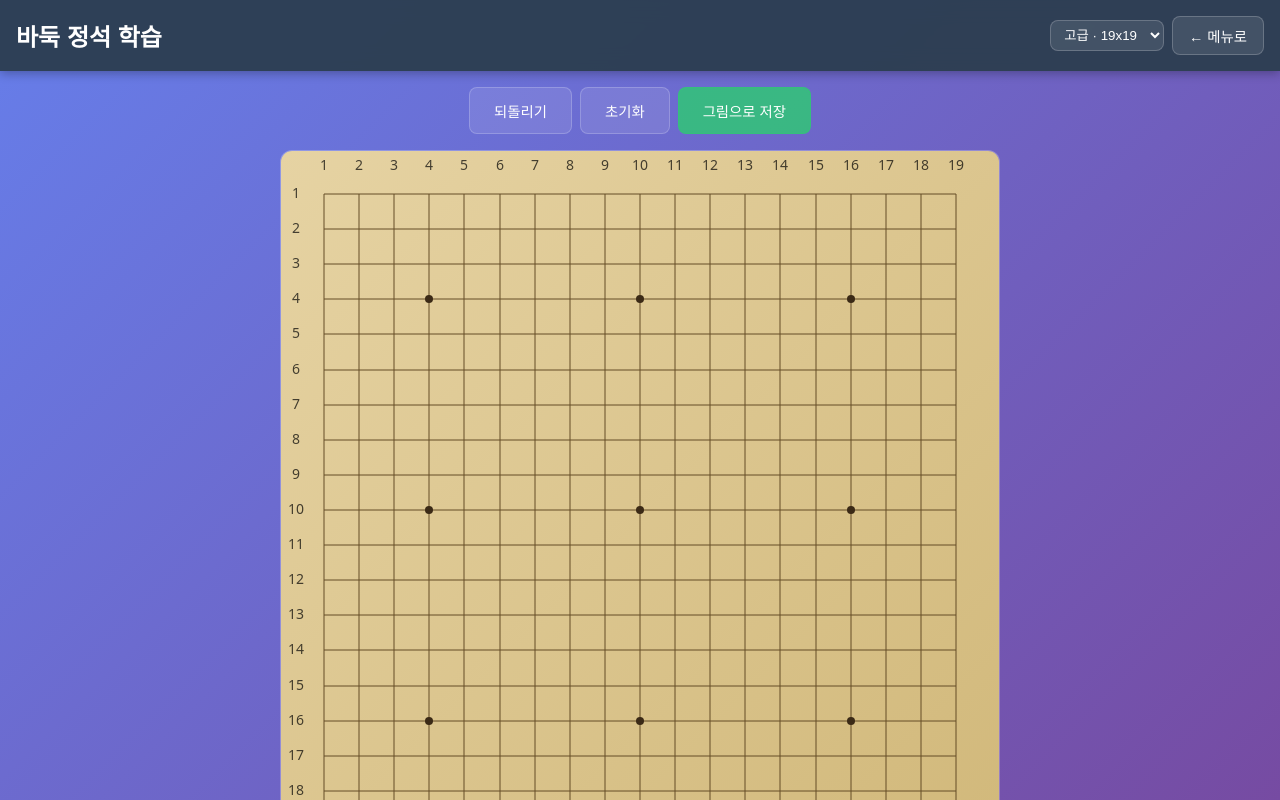
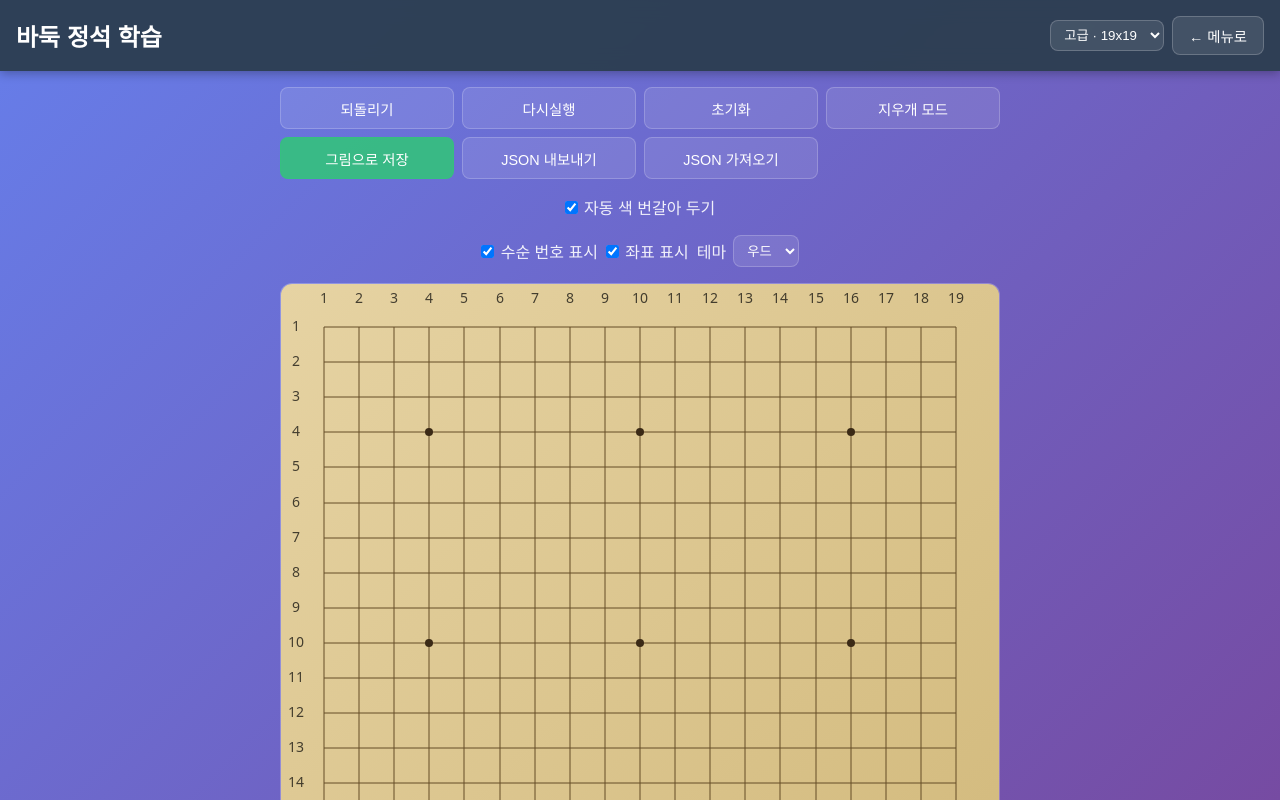
Before and after one commit to devSunni/baduk, a React (Vite) app: page / in a window 1280 px wide. Both pictures are taken after a click on the button "매뉴얼 모드". Built offline with nearby package versions, Linux system fonts and the light colour scheme.

Commit message:
feat: 매뉴얼 모드 고급 옵션(색 자동/수동, 좌표/수순 토글, 지우개, 테마, JSON 입출, 되돌리기/다시실행) 추가

```diff
--- a/src/components/BadukBoard.jsx
+++ b/src/components/BadukBoard.jsx
@@ -24,13 +24,15 @@ const BadukBoard = forwardRef(({
   onStonePlace,
   disabled = false,
   showHint = false,
-  hintMove = null
+  hintMove = null,
+  showCoordinates = true,
+  showMoveNumbers = true,
+  theme = 'wood' // 'wood' | 'dark'
 }, ref) => {
   const canvasRef = useRef(null)
   const wrapperRef = useRef(null)
   const devicePixelRatio = Math.max(window.devicePixelRatio || 1, 1)
 
-  // expose export method
   useImperativeHandle(ref, () => ({
     exportAsImage: () => {
       const canvas = canvasRef.current
@@ -39,7 +41,6 @@ const BadukBoard = forwardRef(({
     }
   }))
 
-  // resize canvas to wrapper size
   useEffect(() => {
     const canvas = canvasRef.current
     const wrapper = wrapperRef.current
@@ -57,7 +58,7 @@ const BadukBoard = forwardRef(({
     resize()
     return () => ro.disconnect()
   // eslint-disable-next-line react-hooks/exhaustive-deps
-  }, [boardSize, stones, showHint, hintMove])
+  }, [boardSize, stones, showHint, hintMove, showCoordinates, showMoveNumbers, theme])
 
   const draw = () => {
     const canvas = canvasRef.current
@@ -67,38 +68,43 @@ const BadukBoard = forwardRef(({
     const h = canvas.height
     ctx.clearRect(0, 0, w, h)
 
-    // padding and grid
     const padding = Math.round(w * 0.06)
     const gridSize = Math.min(w, h) - padding * 2
     const cell = gridSize / (boardSize - 1)
 
-    // board background
+    // background theme
+    if (theme === 'dark') {
+      const grad = ctx.createLinearGradient(0, 0, w, h)
+      grad.addColorStop(0, '#2b2f36')
+      grad.addColorStop(1, '#1f2228')
+      ctx.fillStyle = grad
+      ctx.fillRect(0, 0, w, h)
+    } else {
       const grad = ctx.createLinearGradient(0, 0, w, h)
       grad.addColorStop(0, '#e6d3a3')
       grad.addColorStop(1, '#d1b87a')
       ctx.fillStyle = grad
       ctx.fillRect(0, 0, w, h)
+    }
 
     // grid lines
-    ctx.strokeStyle = '#644c27'
+    ctx.strokeStyle = theme === 'dark' ? '#a7b0bf' : '#644c27'
     ctx.lineWidth = Math.max(1, Math.floor(cell * 0.04))
     for (let i = 0; i < boardSize; i++) {
       const xy = Math.round(padding + i * cell)
-      // horizontal
       ctx.beginPath()
       ctx.moveTo(Math.round(padding), xy)
       ctx.lineTo(Math.round(padding + (boardSize - 1) * cell), xy)
       ctx.stroke()
-      // vertical
       ctx.beginPath()
       ctx.moveTo(xy, Math.round(padding))
       ctx.lineTo(xy, Math.round(padding + (boardSize - 1) * cell))
       ctx.stroke()
     }
 
-    // star points for 19/13/9
+    // star points
     const starPoints = getStarPoints(boardSize)
-    ctx.fillStyle = '#3b2a16'
+    ctx.fillStyle = theme === 'dark' ? '#c4ccd9' : '#3b2a16'
     starPoints.forEach(([sx, sy]) => {
       const [px, py] = toPixel(sx, sy, padding, cell)
       ctx.beginPath()
@@ -106,8 +112,9 @@ const BadukBoard = forwardRef(({
       ctx.fill()
     })
 
-    // coordinates (numbers) top and left
-    ctx.fillStyle = 'rgba(0,0,0,0.7)'
+    // coordinates
+    if (showCoordinates) {
+      ctx.fillStyle = theme === 'dark' ? 'rgba(255,255,255,0.8)' : 'rgba(0,0,0,0.7)'
       ctx.font = `${Math.floor(cell * 0.4)}px system-ui, -apple-system, Segoe UI, Roboto`
       ctx.textAlign = 'center'
       ctx.textBaseline = 'middle'
@@ -116,6 +123,7 @@ const BadukBoard = forwardRef(({
         const [pxLeft, pyLeft] = toPixel(1, i, padding, cell)
         ctx.fillText(String(i), Math.round(pxTop), Math.round(pyTop - cell * 0.8))
         ctx.fillText(String(i), Math.round(pxLeft - cell * 0.8), Math.round(pyLeft))
+      }
     }
 
     // hint
@@ -134,10 +142,9 @@ const BadukBoard = forwardRef(({
       const [px, py] = toPixel(stone.x, stone.y, padding, cell)
       const radius = Math.max(4, cell * 0.42)
 
-      // stone circle with simple shading
       const radial = ctx.createRadialGradient(px - radius * 0.3, py - radius * 0.3, radius * 0.2, px, py, radius)
       if (stone.color === 'black') {
-        radial.addColorStop(0, '#666')
+        radial.addColorStop(0, theme === 'dark' ? '#888' : '#666')
         radial.addColorStop(1, '#111')
       } else {
         radial.addColorStop(0, '#fff')
@@ -148,8 +155,7 @@ const BadukBoard = forwardRef(({
       ctx.arc(Math.round(px), Math.round(py), Math.round(radius), 0, Math.PI * 2)
       ctx.fill()
 
-      // move number overlay
-      if (stone.moveNumber && Number.isFinite(stone.moveNumber)) {
+      if (showMoveNumbers && stone.moveNumber && Number.isFinite(stone.moveNumber)) {
         ctx.fillStyle = stone.color === 'black' ? '#ffffff' : '#000000'
         ctx.font = `bold ${Math.floor(radius * 0.95)}px system-ui, -apple-system, Segoe UI, Roboto`
         ctx.textAlign = 'center'
@@ -175,7 +181,6 @@ const BadukBoard = forwardRef(({
     const cx = (e.clientX - rect.left) * scaleX
     const cy = (e.clientY - rect.top) * scaleY
 
-    // reconstruct geometry
     const padding = Math.round(canvas.width * 0.06)
     const gridSize = canvas.width - padding * 2
     const cell = gridSize / (boardSize - 1)
@@ -195,7 +200,6 @@ const BadukBoard = forwardRef(({
 })
 
 function getStarPoints(n) {
-  // standard hoshi positions
   if (n === 19) return [[4,4],[10,4],[16,4],[4,10],[10,10],[16,10],[4,16],[10,16],[16,16]]
   if (n === 13) return [[4,4],[7,4],[10,4],[4,7],[7,7],[10,7],[4,10],[7,10],[10,10]]
   if (n === 9) return [[3,3],[5,3],[7,3],[3,5],[5,5],[7,5],[3,7],[5,7],[7,7]]
--- a/src/components/ManualMode.jsx
+++ b/src/components/ManualMode.jsx
@@ -12,17 +12,18 @@ const Wrapper = styled.div`
 `
 
 const Controls = styled.div`
-  display: flex;
+  display: grid;
+  grid-template-columns: repeat(auto-fit, minmax(140px, 1fr));
   gap: 0.5rem;
-  flex-wrap: wrap;
-  justify-content: center;
+  width: 100%;
+  max-width: 720px;
 `
 
 const Button = styled.button`
   background: ${p => p.variant === 'primary' ? 'rgba(46, 204, 113, 0.8)' : 'rgba(255, 255, 255, 0.1)'};
   border: 1px solid ${p => p.variant === 'primary' ? 'rgba(46, 204, 113, 0.3)' : 'rgba(255, 255, 255, 0.2)'};
   color: white;
-  padding: 0.75rem 1.5rem;
+  padding: 0.6rem 0.9rem;
   border-radius: 8px;
   cursor: pointer;
   font-size: 0.9rem;
@@ -32,6 +33,34 @@ const Button = styled.button`
   &:active { transform: translateY(0); }
 `
 
+const Row = styled.div`
+  display: flex;
+  gap: 0.5rem;
+  align-items: center;
+  justify-content: center;
+`
+
+const Label = styled.label`
+  color: rgba(255,255,255,0.9);
+  display: flex;
+  align-items: center;
+  gap: 0.4rem;
+`
+
+const Select = styled.select`
+  background: rgba(255, 255, 255, 0.1);
+  border: 1px solid rgba(255, 255, 255, 0.2);
+  color: white;
+  padding: 0.4rem 0.6rem;
+  border-radius: 8px;
+`
+
+const Checkbox = styled.input``
+
+const HiddenFileInput = styled.input`
+  display: none;
+`
+
 const Tip = styled.div`
   color: rgba(255,255,255,0.85);
   text-align: center;
@@ -39,12 +68,19 @@ const Tip = styled.div`
 
 const ManualMode = ({ boardSize = 19 }) => {
   const [stones, setStones] = useState([])
+  const [undoStack, setUndoStack] = useState([])
+  const [redoStack, setRedoStack] = useState([])
   const [nextMoveNumber, setNextMoveNumber] = useState(1)
-  const [nextColor, setNextColor] = useState('black')
+  const [autoColor, setAutoColor] = useState(true)
+  const [currentColor, setCurrentColor] = useState('black')
+  const [eraser, setEraser] = useState(false)
+  const [showCoordinates, setShowCoordinates] = useState(true)
+  const [showMoveNumbers, setShowMoveNumbers] = useState(true)
+  const [theme, setTheme] = useState('wood')
   const boardRef = useRef(null)
+  const fileRef = useRef(null)
 
   useEffect(() => {
-    // 보드 크기 바뀌면 초기화
     handleReset()
   // eslint-disable-next-line react-hooks/exhaustive-deps
   }, [boardSize])
@@ -53,24 +89,56 @@ const ManualMode = ({ boardSize = 19 }) => {
     return stones.some(s => s.x === x && s.y === y)
   }, [stones])
 
+  const pushUndo = useCallback((prev) => {
+    setUndoStack(stack => [...stack, prev])
+    setRedoStack([])
+  }, [])
+
   const handlePlace = useCallback((x, y) => {
+    if (eraser) {
+      if (!isOccupied(x, y)) return
+      pushUndo({ stones, nextMoveNumber, autoColor, currentColor })
+      setStones(prev => prev.filter(s => !(s.x === x && s.y === y)))
+      return
+    }
+
     if (isOccupied(x, y)) return
-    const newStone = { x, y, color: nextColor, moveNumber: nextMoveNumber }
+    const color = autoColor ? (nextMoveNumber % 2 === 1 ? 'black' : 'white') : currentColor
+    const newStone = { x, y, color, moveNumber: nextMoveNumber }
+    pushUndo({ stones, nextMoveNumber, autoColor, currentColor })
     setStones(prev => [...prev, newStone])
     setNextMoveNumber(n => n + 1)
-    setNextColor(c => c === 'black' ? 'white' : 'black')
-  }, [isOccupied, nextColor, nextMoveNumber])
+    if (!autoColor) {
+      setCurrentColor(c => c === 'black' ? 'white' : 'black')
+    }
+  }, [autoColor, currentColor, eraser, isOccupied, nextMoveNumber, pushUndo, stones])
 
   const handleReset = () => {
     setStones([])
+    setUndoStack([])
+    setRedoStack([])
     setNextMoveNumber(1)
-    setNextColor('black')
+    setCurrentColor('black')
   }
 
   const handleUndo = () => {
-    setStones(prev => prev.slice(0, -1))
-    setNextMoveNumber(n => Math.max(1, n - 1))
-    setNextColor(c => c === 'black' ? 'white' : 'black')
+    if (undoStack.length === 0) return
+    const prev = undoStack[undoStack.length - 1]
+    setUndoStack(stack => stack.slice(0, -1))
+    setRedoStack(stack => [...stack, { stones, nextMoveNumber, autoColor, currentColor }])
+    setStones(prev.stones)
+    setNextMoveNumber(prev.nextMoveNumber)
+    setCurrentColor(prev.currentColor)
+  }
+
+  const handleRedo = () => {
+    if (redoStack.length === 0) return
+    const next = redoStack[redoStack.length - 1]
+    setRedoStack(stack => stack.slice(0, -1))
+    setUndoStack(stack => [...stack, { stones, nextMoveNumber, autoColor, currentColor }])
+    setStones(next.stones)
+    setNextMoveNumber(next.nextMoveNumber)
+    setCurrentColor(next.currentColor)
   }
 
   const handleSaveImage = () => {
@@ -82,20 +150,88 @@ const ManualMode = ({ boardSize = 19 }) => {
     a.click()
   }
 
+  const handleExportJSON = () => {
+    const data = { boardSize, stones }
+    const blob = new Blob([JSON.stringify(data, null, 2)], { type: 'application/json' })
+    const a = document.createElement('a')
+    a.href = URL.createObjectURL(blob)
+    a.download = `manual_${boardSize}x${boardSize}.json`
+    a.click()
+    URL.revokeObjectURL(a.href)
+  }
+
+  const handleImportJSON = (e) => {
+    const file = e.target.files?.[0]
+    if (!file) return
+    const reader = new FileReader()
+    reader.onload = () => {
+      try {
+        const parsed = JSON.parse(reader.result)
+        if (Array.isArray(parsed.stones)) {
+          setStones(parsed.stones)
+          setNextMoveNumber(parsed.stones.length + 1)
+        }
+      } catch {}
+    }
+    reader.readAsText(file)
+    e.target.value = ''
+  }
+
   return (
     <Wrapper>
       <Controls>
         <Button onClick={handleUndo}>되돌리기</Button>
+        <Button onClick={handleRedo}>다시실행</Button>
         <Button onClick={handleReset}>초기화</Button>
-        <Button variant="primary" onClick={handleSaveImage}>그림으로 저장</Button>
+        <Button onClick={() => setEraser(e => !e)}>{eraser ? '지우개 종료' : '지우개 모드'}</Button>
+        <Button onClick={handleSaveImage} variant="primary">그림으로 저장</Button>
+        <Button onClick={handleExportJSON}>JSON 내보내기</Button>
+        <Button onClick={() => fileRef.current?.click()}>JSON 가져오기</Button>
+        <HiddenFileInput ref={fileRef} type="file" accept="application/json" onChange={handleImportJSON} />
       </Controls>
+
+      <Row>
+        <Label>
+          <Checkbox type="checkbox" checked={autoColor} onChange={(e) => setAutoColor(e.target.checked)} />
+          자동 색 번갈아 두기
+        </Label>
+        {!autoColor && (
+          <Select value={currentColor} onChange={(e) => setCurrentColor(e.target.value)}>
+            <option value="black">흑</option>
+            <option value="white">백</option>
+          </Select>
+        )}
+      </Row>
+
+      <Row>
+        <Label>
+          <Checkbox type="checkbox" checked={showMoveNumbers} onChange={(e) => setShowMoveNumbers(e.target.checked)} />
+          수순 번호 표시
+        </Label>
+        <Label>
+          <Checkbox type="checkbox" checked={showCoordinates} onChange={(e) => setShowCoordinates(e.target.checked)} />
+          좌표 표시
+        </Label>
+        <Label>
+          테마
+          <Select value={theme} onChange={(e) => setTheme(e.target.value)}>
+            <option value="wood">우드</option>
+            <option value="dark">다크</option>
+          </Select>
+        </Label>
+      </Row>
+
       <BadukBoard
         ref={boardRef}
         boardSize={boardSize}
         stones={stones}
         onStonePlace={handlePlace}
+        showCoordinates={showCoordinates}
+        showMoveNumbers={showMoveNumbers}
+        theme={theme}
       />
-      <Tip>돌을 눌러 자유롭게 두세요. 색은 자동으로 번갈아 둡니다.</Tip>
+
+      <Tip>돌을 눌러 자유롭게 두세요. 자동/수동 색 전환, 지우개, 좌표/수순 토글, JSON 입출력, PNG 저장을 지원합니다.</Tip>
     </Wrapper>
   )
 }
```
Lines whose indentation alone changed are shown as unchanged.
